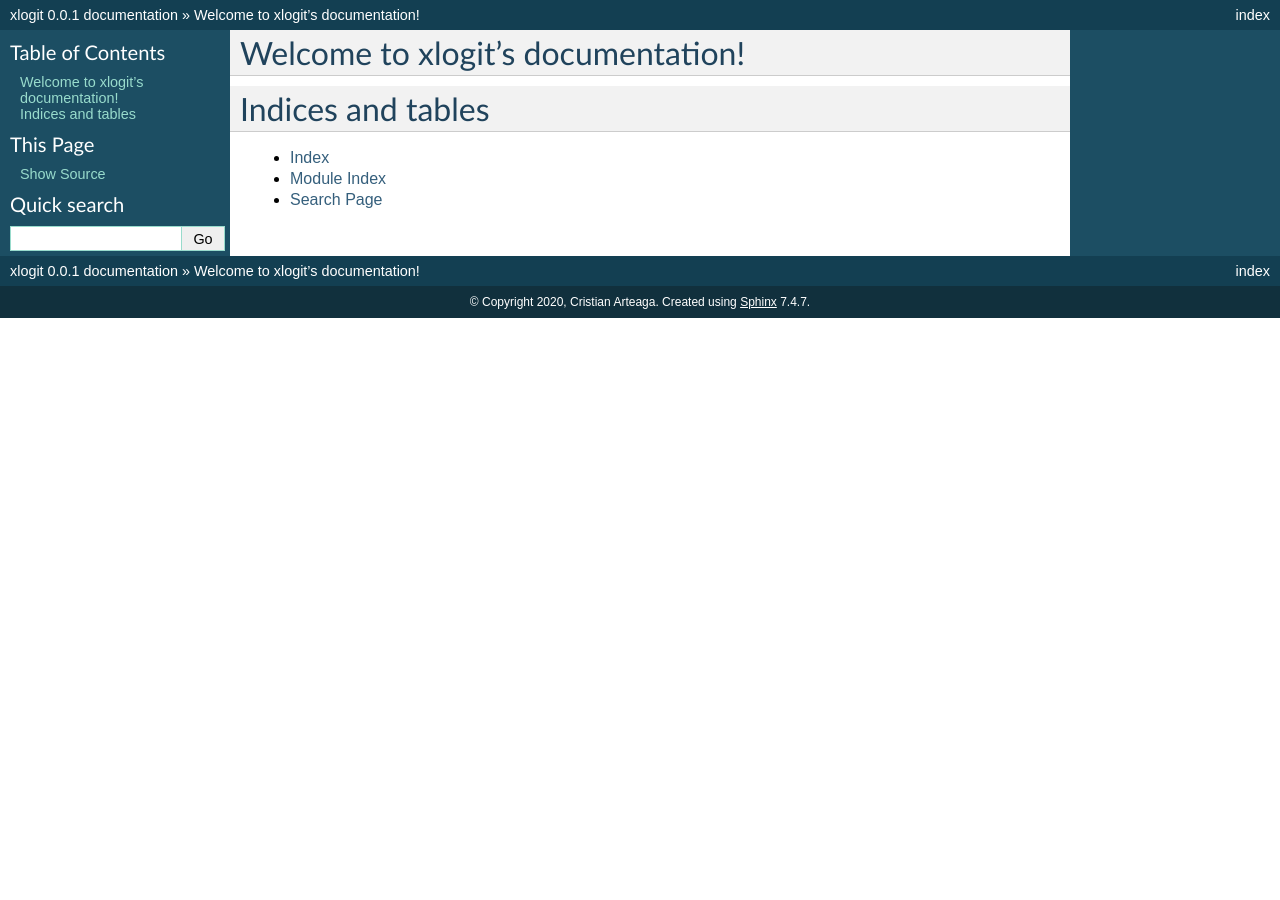
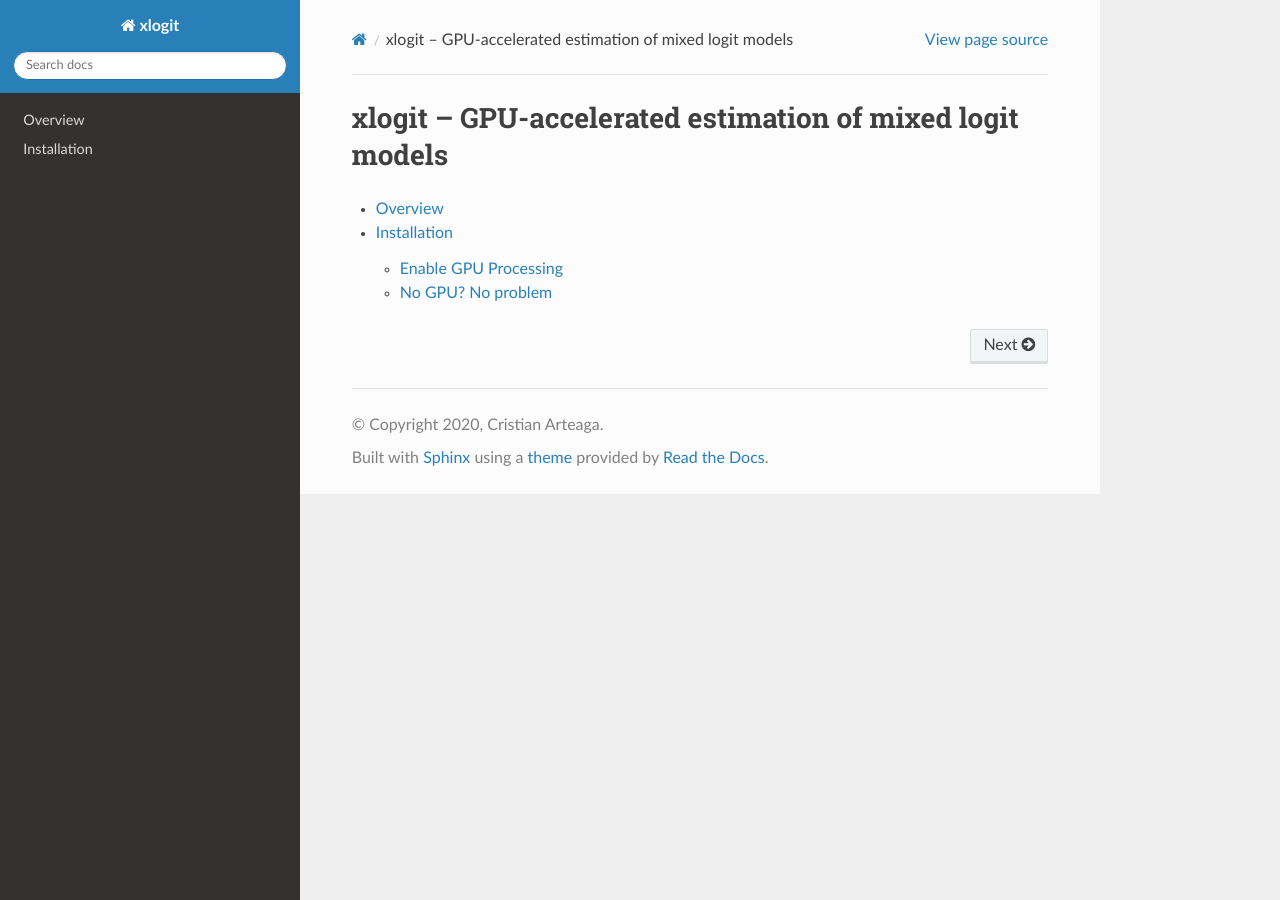
Before and after one commit to arteagac/xlogit, a Sphinx documentation site: the page built from docs/source/index.rst, in a window 1280 px wide. Built offline with Sphinx 7.4.7 and the Read the Docs theme 2.0.0, drawn with Linux system fonts in a browser that asks for light colours.

Commit message:
Docs updated

```diff
--- a/docs/source/conf.py
+++ b/docs/source/conf.py
@@ -47,7 +47,7 @@
 # The theme to use for HTML and HTML Help pages.  See the documentation for
 # a list of builtin themes.
 #
-html_theme = 'classic'
+html_theme = 'sphinx_rtd_theme'
 
 # Add any paths that contain custom static files (such as style sheets) here,
 # relative to this directory. They are copied after the builtin static files,
--- a/docs/source/index.rst
+++ b/docs/source/index.rst
@@ -1,20 +1,13 @@
-.. xlogit documentation master file, created by
-   sphinx-quickstart on Wed Dec  9 11:51:09 2020.
-   You can adapt this file completely to your liking, but it should at least
-   contain the root `toctree` directive.
+==========================================================
+xlogit -- GPU-accelerated estimation of mixed logit models
+==========================================================
+.. toctree::
+   :maxdepth: 2
 
-Welcome to xlogit's documentation!
-==================================
+   overview
+   install
+
 
 .. toctree::
    :maxdepth: 2
-   :caption: Contents:
-
-
-
-Indices and tables
-==================
-
-* :ref:`genindex`
-* :ref:`modindex`
-* :ref:`search`
+   :caption: Examples:
--- /dev/null
+++ b/docs/source/install.rst
@@ -0,0 +1,28 @@
+Installation
+============
+
+xlogit requires Python 3.6 or later and it can be easily installed using ``pip`` as follows::
+
+    pip install xlogit
+
+This will automatically install the dependencies (i.e. `numpy <https://github.com/numpy/numpy>`_>=1.13.1 and `scipy <https://github.com/scipy/scipy>`_>=1.0.0).
+
+Enable GPU Processing
+---------------------
+By default, xlogit runs on the CPU. To enable GPU processing, it is necessary to additionally install the `CuPy <https://github.com/cupy/cupy>`_ Python package. When xlogit detects that CuPy is properly installed, it automatically switches to GPU processing without requiring any additional setup. To install CuPy you need:
+
+1. Download and install the `NVIDIA CUDA Toolkit <https://developer.nvidia.com/cuda-toolkit-archive>`_.
+2. Install the CuPy version that matches the installed CUDA Toolkit as described `in CuPy's docs <https://docs.cupy.dev/en/stable/install.html#installing-cupy>`_. For instance, if you installed the `CUDA Toolkit v11.0 <https://developer.nvidia.com/cuda-11.0-download-archive>`_ then you need to install the corresponding CuPy's version as follows::
+
+    pip install cupy-cuda110
+
+For additional details and troubleshooting of CuPy's installation see: https://docs.cupy.dev/en/stable/install.html
+
+
+No GPU? No problem
+------------------
+xlogit can also be used without a GPU. However, if you need to speed up your model estimation, there are several low cost and even free options to access cloud GPU resources. For instance:
+
+- `Google Colab <https://colab.research.google.com>`_ offers free GPU resources for learning purposes with no setup required, as the service can be accessed using a web browser. Using xlogit in Google Colab is very easy as it runs out of the box without needing to install CUDA or CuPy, which are installed by default. For examples of xlogit running in Google Colab `see this link <https://colab.research.google.com/github/arteagac/xlogit/blob/master/examples/mixed_logit_model.ipynb>`_.
+- The `Google Cloud platform <https://cloud.google.com/compute/gpus-pricing>`_ offers GPU processing starting at $0.45 USD per hour for a NVIDIA Tesla K80 GPU with 4,992 CUDA cores.
+- `Amazon Sagemaker <https://aws.amazon.com/ec2/instance-types/p2/>`_ offers virtual machine instances with the same TESLA K80 GPU at less than $1 USD per hour.
--- /dev/null
+++ b/docs/source/overview.rst
@@ -0,0 +1,14 @@
+Overview
+========
+
+`xlogit <https://github.com/cupy/cupy>`_ is a Python package for GPU-accelerated estimation of mixed logit models.
+
+The current version allows estimation of:
+
+- Mixed logit with several types of mixing distributions (normal, lognormal, triangular, uniform, and truncated normal)
+- Mixed logit with panel data
+- Mixed logit with unbalanced panel data
+- Mixed logit with Halton draws
+- Multinomial logit models
+- Conditional logit models
+- Weighed regression for all of the logit-based models
```
